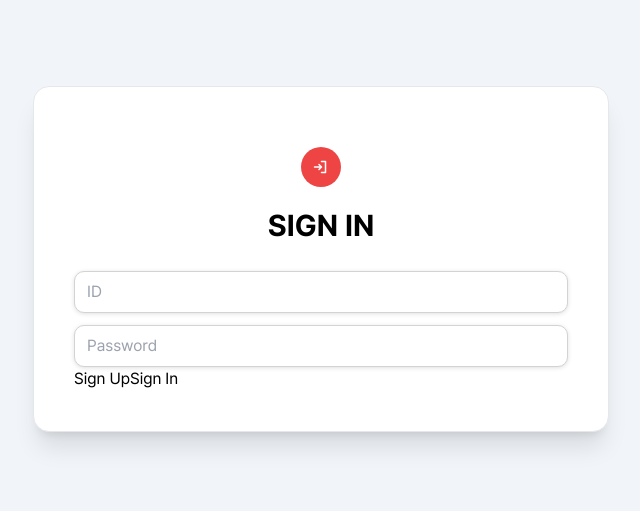
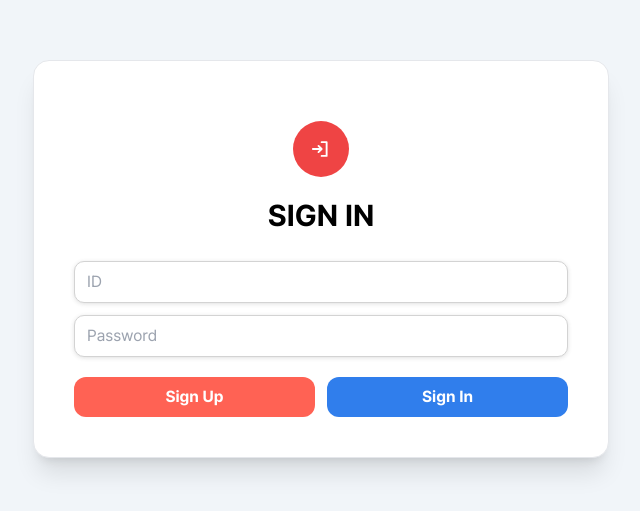
Before and after one commit to SangWoo9734/jungle_board_nextjs, a Next.js app: page /signin in a window 1280 px wide. Shown: the part 141-652 px from the top of the page, without its empty margins (319-959 px from the left). Built offline with nearby package versions, Linux system fonts and the light colour scheme.

Commit message:
feat: Button Component 추가

```diff
--- a/src/app/post/board/page.tsx
+++ b/src/app/post/board/page.tsx
@@ -2,6 +2,8 @@
 
 import { useRouter } from "next/navigation";
 import BoardRow from "./components/BoardRow";
+import Button from "@/components/Button";
+import { FaBook } from "react-icons/fa";
 
 const mockData = [
   {
@@ -114,7 +116,7 @@ export default function PostBoardPage() {
 
   return (
     <div className="max-w-3xl m-auto px-5 pb-5">
-      <div className="px-1 py-2 flex justify-between">
+      <div className="px-1 py-2 flex justify-between items-center">
         <p data-testid="board-post-length">
           총{" "}
           <span className="text-xl font-bold text-red-400">
@@ -122,13 +124,16 @@ export default function PostBoardPage() {
           </span>{" "}
           개
         </p>
-        <button
-          type="button"
+
+        <Button
+          variant="primary"
+          size="fit"
+          onClick={handleNewPostBtn}
           data-testid="board-post-new"
-          onClick={handleNewPostBtn}
         >
-          새 글 쓰기
-        </button>
+          <FaBook className="mr-2" />
+          NEW POST
+        </Button>
       </div>
       <hr className="py-1" />
       <div data-testid="board-post-list">
--- a/src/app/post/new/page.tsx
+++ b/src/app/post/new/page.tsx
@@ -1,6 +1,8 @@
 "use client";
 
 import { useRouter } from "next/navigation";
+
+import Button from "@/components/Button";
 
 export default function NewPostPage() {
   const router = useRouter();
@@ -26,21 +28,23 @@ export default function NewPostPage() {
           className="w-full h-40 px-2 py-3 border text-input"
           placeholder="내용을 입력하세요."
         />
-        <div>
-          <button
-            type="button"
+        <div className="flex justify-end gap-3 mt-4">
+          <Button
+            variant="warning"
+            size="fit"
+            onClick={handleOnClickCancle}
             data-testid="new-post-cancel"
-            onClick={handleOnClickCancle}
           >
-            취소
-          </button>
-          <button
-            type="button"
+            Cancel
+          </Button>
+          <Button
+            variant="primary"
+            size="fit"
+            onClick={handleOnClickUpload}
             data-testid="new-post-upload"
-            onClick={handleOnClickUpload}
           >
-            업로드
-          </button>
+            Upload
+          </Button>
         </div>
       </div>
     </div>
--- a/src/app/signin/page.tsx
+++ b/src/app/signin/page.tsx
@@ -4,6 +4,7 @@ import { useRouter } from "next/navigation";
 import { useUserInfoStore } from "@/providers/UserInfoProvider";
 
 import { PiSignInBold } from "react-icons/pi";
+import Button from "@/components/Button";
 
 export default function SignInPage() {
   const { setUserId } = useUserInfoStore((state) => state);
@@ -21,8 +22,8 @@ export default function SignInPage() {
   return (
     <div className="h-full relative flex justify-center itemts-center">
       <div className="sm:w-3/5 max-w-xl m-auto p-10 border rounded-2xl shadow-xl bg-white transition-all">
-        <div className="w-10 h-10 m-auto my-5 rounded-full flex justify-center items-center bg-red-500">
-          <PiSignInBold className="text-white font-bold" />
+        <div className="w-14 h-14 m-auto my-5 rounded-full flex justify-center items-center bg-red-500">
+          <PiSignInBold className="text-white font-bold text-xl" />
         </div>
         <h2 className="mb-4 text-3xl font-bold text-center">SIGN IN</h2>
         <div className="flex flex-col">
@@ -41,17 +42,21 @@ export default function SignInPage() {
             data-testid="signin-password"
           />
         </div>
-        <div>
-          <button
-            type="button"
+        <div className="flex gap-3 mt-5">
+          <Button
+            variant="warning"
+            size="full"
             onClick={handleOnClickSingUpBtn}
-            className="btn-primary"
           >
             Sign Up
-          </button>
-          <button type="button" onClick={handleOnClickSingInBtn}>
+          </Button>
+          <Button
+            variant="primary"
+            size="full"
+            onClick={handleOnClickSingInBtn}
+          >
             Sign In
-          </button>
+          </Button>
         </div>
       </div>
     </div>
--- a/src/app/signup/page.tsx
+++ b/src/app/signup/page.tsx
@@ -3,6 +3,7 @@ import { useState } from "react";
 import { useRouter } from "next/navigation";
 
 import { PiSignInBold } from "react-icons/pi";
+import Button from "@/components/Button";
 
 export default function SignUpPage() {
   const router = useRouter();
@@ -32,8 +33,8 @@ export default function SignUpPage() {
   return (
     <div className="h-full relative flex justify-center itemts-center ">
       <div className="sm:w-3/5 max-w-xl m-auto p-10 border rounded-2xl shadow-xl bg-white transition-all">
-        <div className="w-10 h-10 m-auto my-5 rounded-full flex justify-center items-center bg-blue-500">
-          <PiSignInBold className="text-white font-bold" />
+        <div className="w-14 h-14 m-auto my-5 rounded-full flex justify-center items-center bg-blue-500">
+          <PiSignInBold className="text-white font-bold text-xl" />
         </div>
         <h2 className="mb-4 text-3xl font-bold text-center">SIGN UP</h2>
         <div className="flex flex-col">
@@ -62,16 +63,18 @@ export default function SignUpPage() {
             data-testid="signup-password-check"
           />
         </div>
-        <div>
-          <button
-            type="button"
+        <div className="flex gap-3 mt-5">
+          <Button
+            size="full"
             onClick={() => {
               router.push("/signin");
             }}
           >
             Back
-          </button>
-          <button type="button">Sign Up</button>
+          </Button>
+          <Button variant="primary" size="full">
+            Sign Up
+          </Button>
         </div>
       </div>
     </div>
--- /dev/null
+++ b/src/components/Button.tsx
@@ -0,0 +1,52 @@
+// 버튼 타입 지정 ( 크기: size, 타입: type )
+type Variant = "default" | "primary" | "warning";
+type Size = "fit" | "full";
+
+// 버튼 Props 지정
+interface ButtonStyleProps {
+  variant?: Variant;
+  size?: Size;
+}
+
+interface ButtonComponentProps extends ButtonStyleProps {
+  children: React.ReactNode;
+  onClick?: () => void;
+}
+
+// 타입에 따른 스타일 지정
+const buttonColor = {
+  default: "bg-[#a2a2a2] hover:bg-[#909090] active:bg-[#c8c8c8]",
+  primary: "bg-[#307eec] hover:bg-[#1261e0] active:bg-[#4c90ff]",
+  warning: "bg-[#ff6254] hover:bg-[#ff7f74] active:bg-[#ff6522]",
+};
+
+// 타입에 따른 버튼 스타일 연산
+const BTN_BASE =
+  "flex justify-center items-center py-2 rounded-xl text-white font-bold text-mg";
+
+const buttonClassName = ({
+  variant = "default",
+  size = "fit",
+}: ButtonStyleProps) => {
+  const colorStyle = buttonColor[variant];
+  const sizeStyle = size == "fit" ? "w-content px-4" : "w-full";
+
+  return `${BTN_BASE} ${colorStyle} ${sizeStyle}`;
+};
+
+// 버튼 Return
+export default function Button({
+  children,
+  onClick,
+  ...styleProps
+}: ButtonComponentProps) {
+  return (
+    <button
+      type="button"
+      className={`${buttonClassName({ ...styleProps })}`}
+      onClick={onClick}
+    >
+      {children}
+    </button>
+  );
+}
--- a/src/components/Header.tsx
+++ b/src/components/Header.tsx
@@ -2,6 +2,8 @@
 
 import { useRouter } from "next/navigation";
 import { useUserInfoStore } from "@/providers/UserInfoProvider";
+
+import Button from "./Button";
 
 export default function Header() {
   const router = useRouter();
@@ -22,21 +24,23 @@ export default function Header() {
       </div>
 
       {id != "" ? (
-        <button
-          type="button"
+        <Button
+          variant="warning"
+          size="fit"
           onClick={handleOnClickSignOutBtn}
           data-testid="header-signout"
         >
-          Sign Out
-        </button>
+          Logout
+        </Button>
       ) : (
-        <button
-          type="button"
+        <Button
+          variant="primary"
+          size="fit"
           onClick={handleOnClickSignInBtn}
           data-testid="header-signin"
         >
           Sign In
-        </button>
+        </Button>
       )}
     </div>
   );
```
